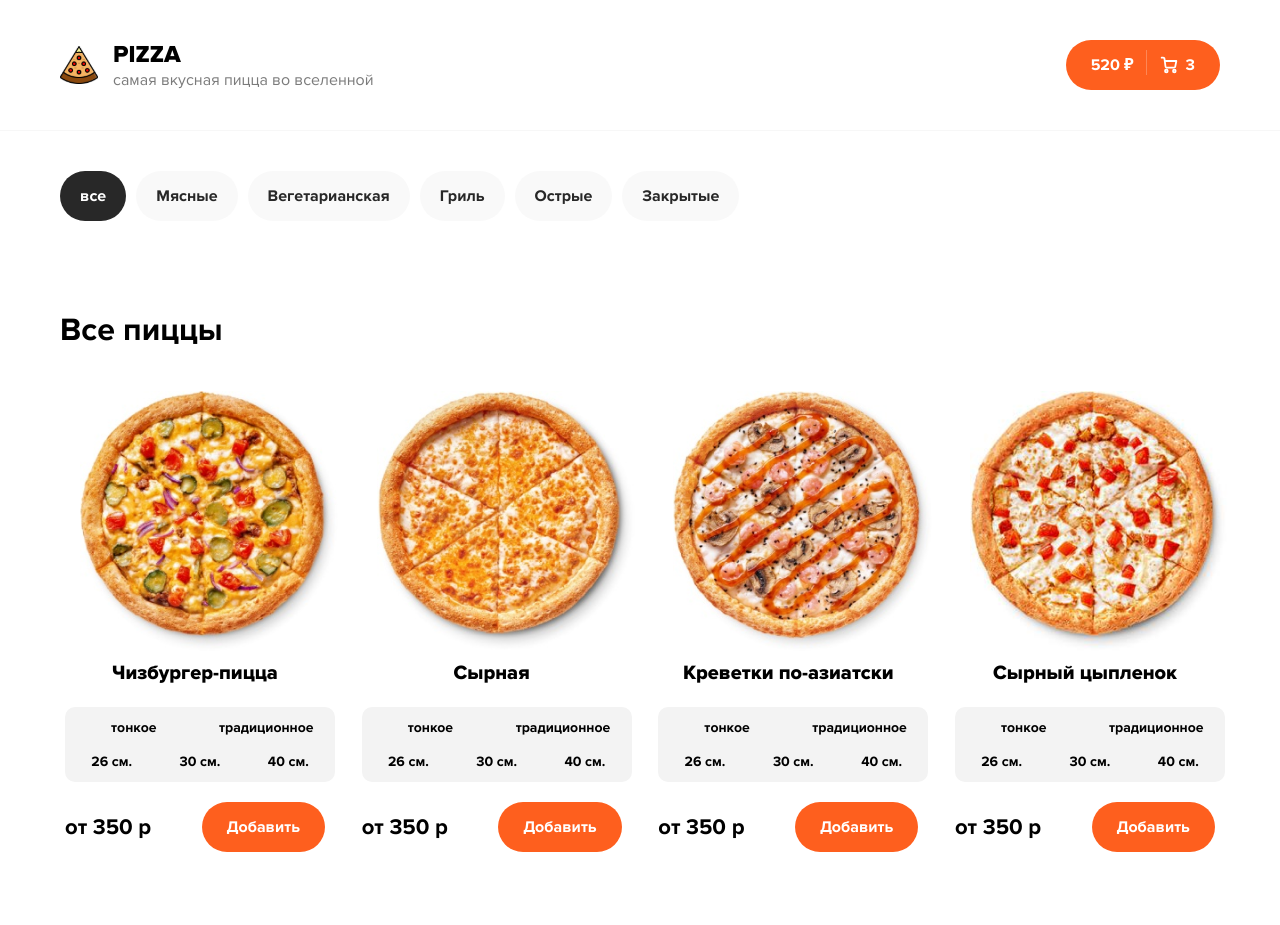
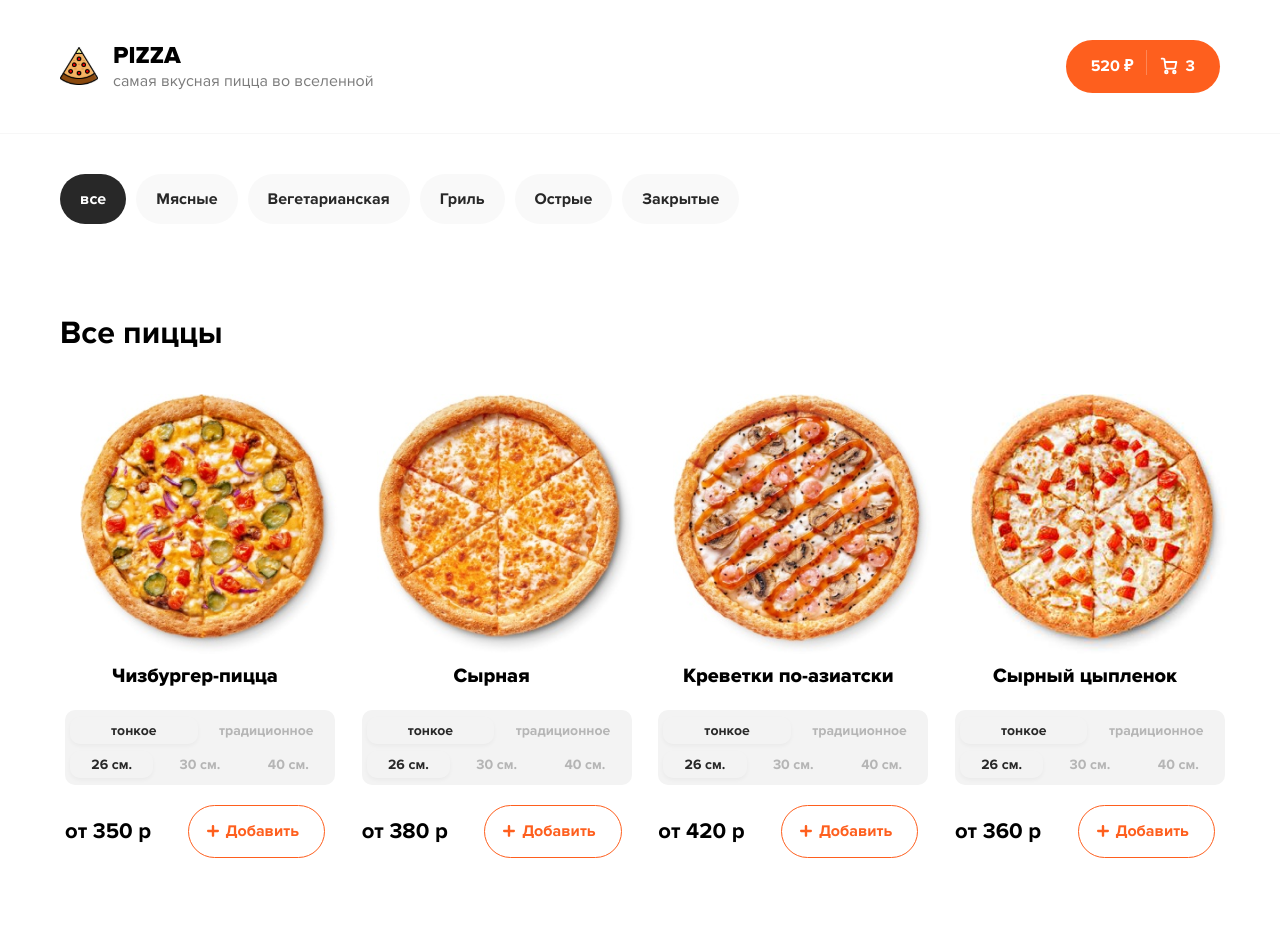
Before and after one commit to Cloackz/next-pizza, a Next.js app: page / in a window 1280 px wide. Shown: the top 925 px of the page. Built offline with nearby package versions, Linux system fonts and the light colour scheme.

Commit message:
Add button in pizzaItem

```diff
--- a/components/PizzaItem/PizzaItem.js
+++ b/components/PizzaItem/PizzaItem.js
@@ -5,34 +5,85 @@ import Button from '/components/ui/Button/Button'
 
 import classNames from 'classnames'
 
-const PizzaItem = ({ title, img, width, height }) => {
-  const [activeOptionDough, setActiveOptionDough] = useState(0)
-  const [activeOptionSize, setActiveOptionSize] = useState(0)
+const PizzaItem = ({ title, img, width, height, price }) => {
+  const dough = ['тонкое', 'традиционное']
+  const sizes = ['26 см.', '30 см.', '40 см.']
+
+  const [optionsSizeActive, setOptionsSizeActive] = useState(0)
+  const [optionsDoughActive, setOptionsDoughActive] = useState(0)
+  const [pizzaCountActive, setPizzaCountActive] = useState(false)
+  const [pizzaCount, setPizzaCount] = useState(0)
+
+  const pizzaButtonHandle = () => {
+    setPizzaCountActive(true)
+    setPizzaCount(pizzaCount + 1)
+  }
+
   return (
     <li className={styles.Item}>
       <Image
         className={styles.Image}
         src={img}
         alt={title}
-        objectFit="cover"
         width={width}
         height={height}
       />
       <span className={styles.Title}>{title}</span>
       <div className={styles.Options}>
         <ul className={classNames(styles.OptionsList, styles.OptionsListDough)}>
-          <li className={styles.OptionsItem}>тонкое</li>
-          <li className={styles.OptionsItem}>традиционное</li>
+          {dough.map((item, index) => (
+            <li
+              className={classNames(
+                styles.OptionsItem,
+                optionsDoughActive === index ? styles.OptionsItemActive : null
+              )}
+              key={index}
+              onClick={() => setOptionsDoughActive(index)}
+            >
+              {item}
+            </li>
+          ))}
         </ul>
         <ul className={classNames(styles.OptionsList, styles.OptionsListSize)}>
-          <li className={styles.OptionsItem}>26 см.</li>
-          <li className={styles.OptionsItem}>30 см.</li>
-          <li className={styles.OptionsItem}>40 см.</li>
+          {sizes.map((item, index) => (
+            <li
+              className={classNames(
+                styles.OptionsItem,
+                optionsSizeActive === index ? styles.OptionsItemActive : null
+              )}
+              key={index}
+              onClick={() => setOptionsSizeActive(index)}
+            >
+              {item}
+            </li>
+          ))}
         </ul>
       </div>
       <div className={styles.Wrapper}>
-        <span className={styles.Price}>от 350 р</span>
-        <Button>Добавить</Button>
+        <span className={styles.Price}>от {price} р</span>
+        <Button className={styles.Button} onClick={() => pizzaButtonHandle()}>
+          <svg
+            width="12"
+            height="12"
+            viewBox="0 0 12 12"
+            fill="white"
+            xmlns="http://www.w3.org/2000/svg"
+          >
+            <path
+              d="M10.8 4.8H7.2V1.2C7.2 0.5373 6.6627 0 6 0C5.3373 0 4.8 0.5373 4.8 1.2V4.8H1.2C0.5373 4.8 0 5.3373 0 6C0 6.6627 0.5373 7.2 1.2 7.2H4.8V10.8C4.8 11.4627 5.3373 12 6 12C6.6627 12 7.2 11.4627 7.2 10.8V7.2H10.8C11.4627 7.2 12 6.6627 12 6C12 5.3373 11.4627 4.8 10.8 4.8Z"
+              fill="white"
+            />
+          </svg>
+          <span className={styles.ButtonText}>Добавить</span>
+          <div
+            className={classNames(
+              styles.ButtonCount,
+              pizzaCountActive && styles.ButtonCountActive
+            )}
+          >
+            {pizzaCount}
+          </div>
+        </Button>
       </div>
     </li>
   )
--- a/components/PizzaItem/PizzaItem.module.scss
+++ b/components/PizzaItem/PizzaItem.module.scss
@@ -57,10 +57,17 @@
   padding: 5px;
   border-radius: 10px;
   width: 50%;
+  opacity: 0.3;
+  color: $color-black;
 
   &:not(:last-child) {
     margin-right: 5px;
   }
+}
+
+.OptionsItemActive {
+  box-shadow: 0px 2px 4px rgba(0, 0, 0, 0.04);
+  opacity: 1;
 }
 
 .Wrapper {
@@ -74,3 +81,48 @@
   line-height: calc(27 / 22);
   font-weight: 700;
 }
+
+.Button {
+  display: flex;
+  align-items: center;
+  background: transparent;
+  border: $color-orange 1px solid;
+  color: $color-orange;
+  padding: 14px 18px;
+
+  path {
+    fill: $color-orange;
+  }
+
+  &:hover,
+  &:active {
+    background: $color-orange;
+    color: $color-white;
+    border: transparent 1px solid;
+
+    path {
+      fill: $color-white;
+    }
+
+    .ButtonCount {
+      background: $color-white;
+      color: $color-orange;
+    }
+  }
+}
+
+.ButtonText {
+  margin: 0 7px;
+}
+
+.ButtonCount {
+  width: 22px;
+  background: $color-orange;
+  color: $color-white;
+  border-radius: 50%;
+  display: none;
+}
+
+.ButtonCountActive {
+  display: block;
+}
--- a/components/PizzaList/PizzaList.js
+++ b/components/PizzaList/PizzaList.js
@@ -13,6 +13,7 @@ const PizzaList = () => {
           img={`/img/pizzaItem/${item.src}.png`}
           width={260}
           height={260}
+          price={item.price}
           key={index}
         />
       ))}
--- a/components/ui/Button/Button.js
+++ b/components/ui/Button/Button.js
@@ -1,9 +1,11 @@
 import classNames from 'classnames'
 import styles from './Button.module.scss'
 
-const Button = ({ onClick, children, className }) => {
+const Button = ({ children, className, onClick }) => {
   return (
-    <button className={classNames(styles.Button, className)}>{children}</button>
+    <button onClick={onClick} className={classNames(styles.Button, className)}>
+      {children}
+    </button>
   )
 }
 
--- a/components/ui/Button/Button.module.scss
+++ b/components/ui/Button/Button.module.scss
@@ -9,6 +9,10 @@
   color: $color-white;
   font-family: $font-base-family;
   font-weight: 700;
-  font-size: 16px;
-  line-height: calc(20 / 16);
+  font-size: 14px;
+  line-height: calc(20 / 14);
+
+  @media (min-width: 768px) {
+    font-size: 16px;
+  }
 }
--- a/data/pizzaItem.js
+++ b/data/pizzaItem.js
@@ -2,36 +2,44 @@ export default [
   {
     title: 'Чизбургер-пицца',
     src: 'burger',
+    price: 350,
   },
   {
     title: 'Сырная',
     src: 'cheesy',
+    price: 380,
   },
 
   {
     title: 'Креветки по-азиатски',
     src: 'shrimps',
+    price: 420,
   },
   {
     title: 'Сырный цыпленок',
     src: 'chick',
+    price: 360,
   },
 
   {
     title: 'Чизбургер-пицца',
     src: 'burger',
+    price: 350,
   },
   {
     title: 'Сырная',
     src: 'cheesy',
+    price: 380,
   },
 
   {
     title: 'Креветки по-азиатски',
     src: 'shrimps',
+    price: 420,
   },
   {
     title: 'Сырный цыпленок',
     src: 'chick',
+    price: 360,
   },
 ]
```
Also changed, not shown: public/img/plus.svg (added).
